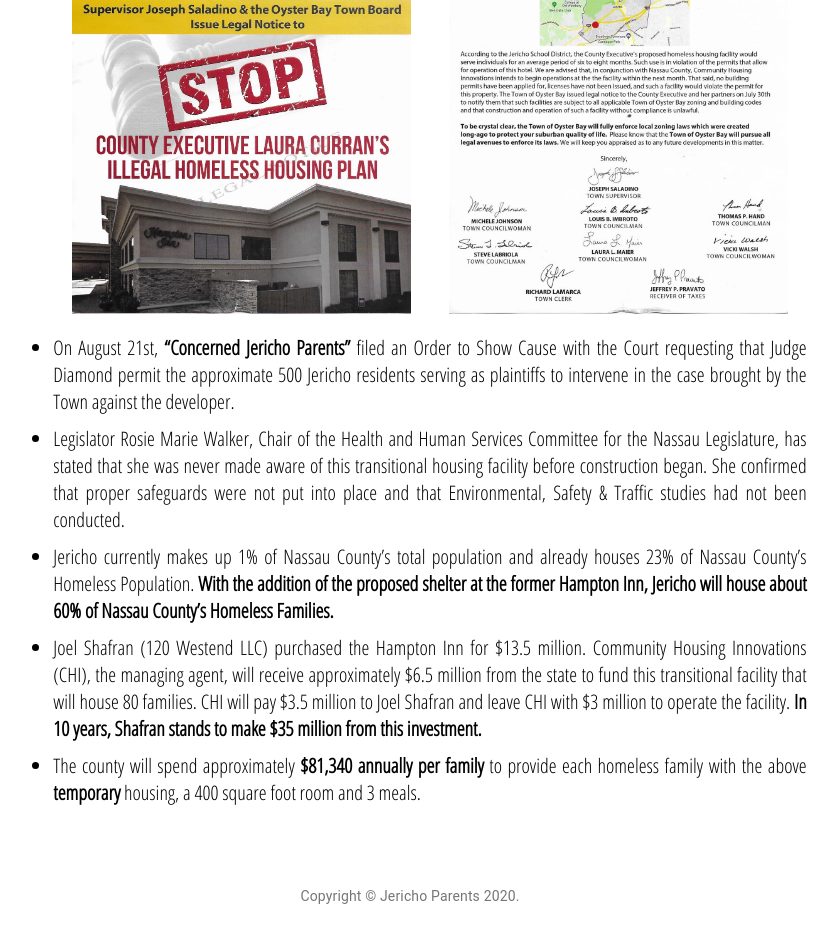
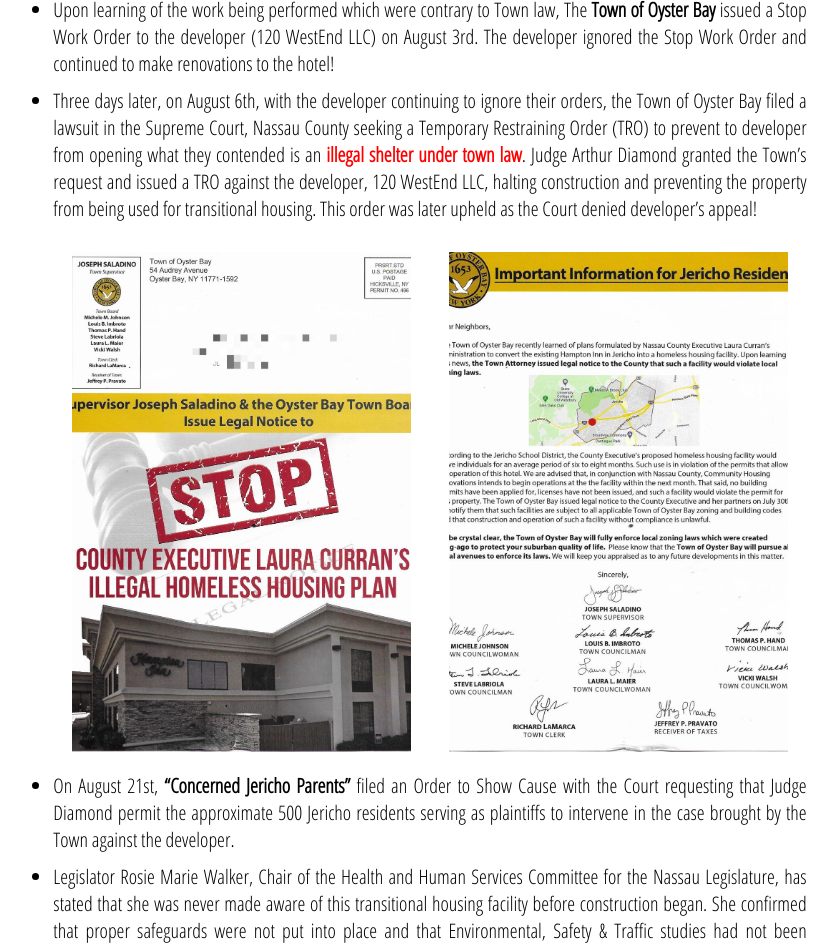
Before and after one commit to YueWang1109/jericho-parents, a React (Create React App) app: page /about in a window 1280 px wide. Shown: the part 1128-2075 px from the top of the page, without its empty margins (230-1068 px from the left). Before the commit the page ends 2054 px from the top, so only its background shows below. Built offline with nearby package versions, Linux system fonts and the light colour scheme; a web font is replaced by a local one.

Commit message:
change img to background

```diff
--- a/src/components/about-article/about-article.component.jsx
+++ b/src/components/about-article/about-article.component.jsx
@@ -1,7 +1,7 @@
 import React from 'react';
-import Maps from '../../assets/about.png';
-import Flyer1 from '../../assets/flyer1.jpeg';
-import Flyer2 from '../../assets/flyer2.jpeg';
+import Map from '../../assets/about.png';
+// import Flyer1 from '../../assets/flyer1.jpeg';
+// import Flyer2 from '../../assets/flyer2.jpeg';
 
 import './about-article.styles.scss';
 
@@ -43,8 +43,8 @@
           order was later upheld as the Court denied developer’s appeal!
         </li>
         <div className="flyer">
-          <img src={Flyer1} alt="flyer1" />
-          <img src={Flyer2} alt="flyer2" />
+          <div className="flyer1" />
+          <div className="flyer2" />
         </div>
         <li>
           On August 21st,{' '}
--- a/src/components/about-article/about-article.styles.scss
+++ b/src/components/about-article/about-article.styles.scss
@@ -15,8 +15,19 @@
     justify-content: space-around;
     align-items: center;
 
-    img {
+    .flyer1 {
+      background-image: url('../../assets/flyer1.jpeg');
+    }
+    .flyer2 {
+      background-image: url('../../assets/flyer2.jpeg');
+    }
+    .flyer1,
+    .flyer2 {
       width: 45%;
+      height: 500px;
+      background-position: center;
+      background-repeat: no-repeat;
+      background-size: cover;
     }
   }
   h1 {
@@ -59,7 +70,8 @@
     .flyer {
       padding: 10px 0;
       flex-direction: column;
-      img {
+      .flyer1,
+      .flyer2 {
         width: 90%;
       }
     }
```
